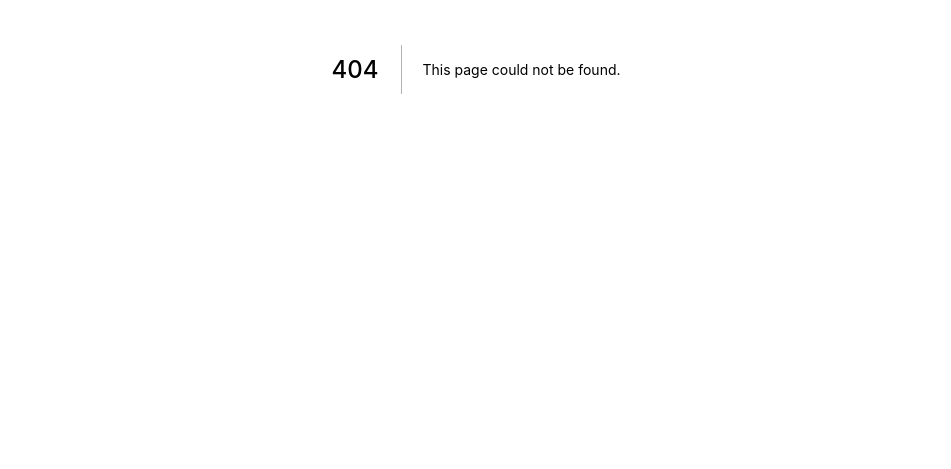
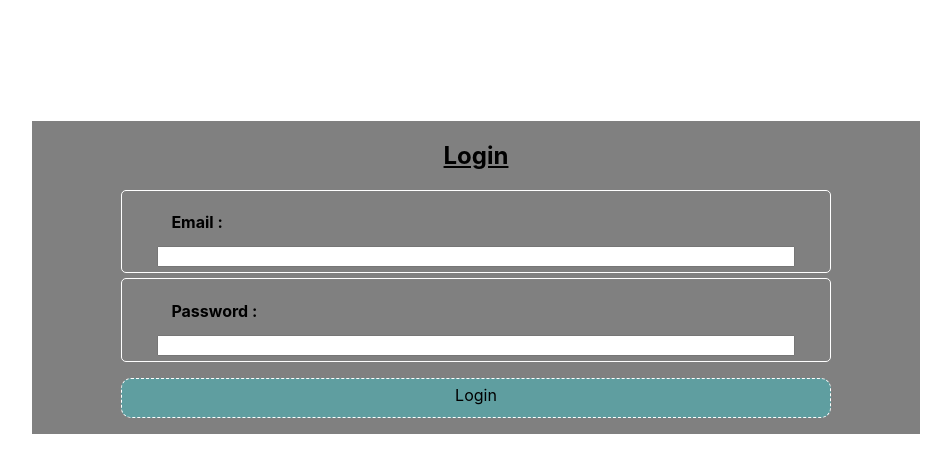
Before and after one commit to ericard42/Weather_App, a Next.js app in the folder front/: page /sign-in in a window 1280 px wide. Before the commit this address had no page. Shown: the part 331-800 px from the top of the page, without its empty margins (164-1115 px from the left). Built offline with nearby package versions, Linux system fonts and the light colour scheme.

Commit message:
Feat: Sign-In page

```diff
--- a/front/pages/index.js
+++ b/front/pages/index.js
@@ -1,18 +1,14 @@
 import Head from 'next/head'
 import Image from 'next/image'
 import styles from '../styles/Home.module.css'
+import Link from 'next/link'
 
-export function MyHead({potato}) {
-    let pouet;
-    if (potato === 'Prout')
-            pouet = 'Oui'
-    else
-        pouet = potato
+export function MyHead({title}) {
     return (
       <Head>
-        <title>{pouet + ' Next App'}</title>
+        <title>{title + ' - Weather App'}</title>
         <meta name="description" content="Generated by create next app" />
-        <link rel="icon" href="/favicon.ico" />
+        <link rel="icon" href="/icons/abugida-devanagari.png" />
       </Head>
   )
 }
@@ -30,17 +26,26 @@ function Documentation({title, link, description, style}) {
     return (
         <div className={style}>
             <h2 className={styles.card_title}>
-            <a href={link}>{title}</a>
+            <Link href='/sign-in'>{title}</Link>
             </h2>
             <p className={styles.card_descriptor}>{description}</p>
         </div>
     )
 }
 
+function Picture() {
+    return (<Image
+        src='/favicon.ico'
+        height={500}
+        width={500}
+        alt={'Prout'}
+    />)
+}
+
 export default function Home() {
   return (
     <div className={styles.container}>
-      <MyHead potato={'Prout'}/>
+      <MyHead title={'Prout'}/>
 
       <main className={styles.main}>
         <MyTitle/>
@@ -50,6 +55,7 @@ export default function Home() {
           <code className={styles.code}>pages/index.js</code>
         </p>
 
+          <Picture></Picture>
         <div className={styles.grid}>
             <Documentation title={'Et 1'} link={'https://www.youtube.com/watch?v=dQw4w9WgXcQ'} description={'never gonna give you up'} style={styles.card_right}/>
             <Documentation title={'Et 2'} link={'https://www.youtube.com/watch?v=dQw4w9WgXcQ'} description={'never gonna let you down'} style={styles.card_left}/>
--- /dev/null
+++ b/front/pages/sign-in.js
@@ -0,0 +1,40 @@
+import Link from "next/link";
+import Head from "next/head";
+import {MyHead} from "./index";
+import styles from '../styles/Sign-In.module.css'
+
+function LoginBox() {
+    return (
+        <div className={styles.login_box}>
+            <div className={styles.fields}>
+                <h2 className={styles.login_text}>Login</h2>
+                <div className={styles.field_box}>
+                    <h4 className={styles.form_text}>Email :</h4>
+                    <input type={"email"} id={"password"} className={styles.form}/>
+                </div>
+                     <div className={styles.field_box}>
+                     <h4 className={styles.form_text}>Password :</h4>
+                <input type={"password"} id={"password"} className={styles.form}/>
+                </div>
+                <Link href={"/"}>
+                    <a>
+                        <p className={styles.login_button}>
+                            Login
+                         </p>
+                    </a>
+                </Link>
+            </div>
+        </div>
+    )
+}
+
+export default function SignIn() {
+    return (
+        <>
+            <MyHead title={"Login"}/>
+            <main className={styles.main}>
+                <LoginBox/>
+            </main>
+        </>
+    )
+}
--- /dev/null
+++ b/front/styles/Sign-In.module.css
@@ -0,0 +1,54 @@
+.main {
+    display: flex;
+    flex-direction: column;
+    justify-content: center;
+    align-items: center;
+}
+
+.login_box {
+    background: gray;
+    border: 4px solid white;
+    margin-top: 35%;
+    width: 70%;
+    display: flex;
+    flex-direction: column;
+}
+
+.fields {
+    margin-left: 10%;
+    margin-right: 10%;
+}
+
+.login_button {
+    border: 1px dashed white;
+    line-height: 200%;
+    text-align: center;
+    background: cadetblue;
+    border-radius: 10px;
+    height: 40px;
+}
+
+.login_text {
+    text-decoration: underline;
+    text-align: center;
+}
+
+.field_box {
+    display: flex;
+    flex-direction: column;
+    margin-top: 5px;
+    align-items: flex-start;
+    border: 1px solid white;
+    border-radius: 5px;
+}
+
+.form_text {
+    margin-left: 7%;
+    margin-bottom: 2%;
+}
+
+.form {
+    align-self: center;
+    margin-bottom: 5px;
+    width: 90%;
+}
--- a/front/styles/globals.css
+++ b/front/styles/globals.css
@@ -21,6 +21,6 @@ a {
   }
   body {
     color: white;
-    background: black;
+    background: #222222;
   }
 }
```
Also changed, not shown: front/public/icons/abugida-devanagari.png (added).
